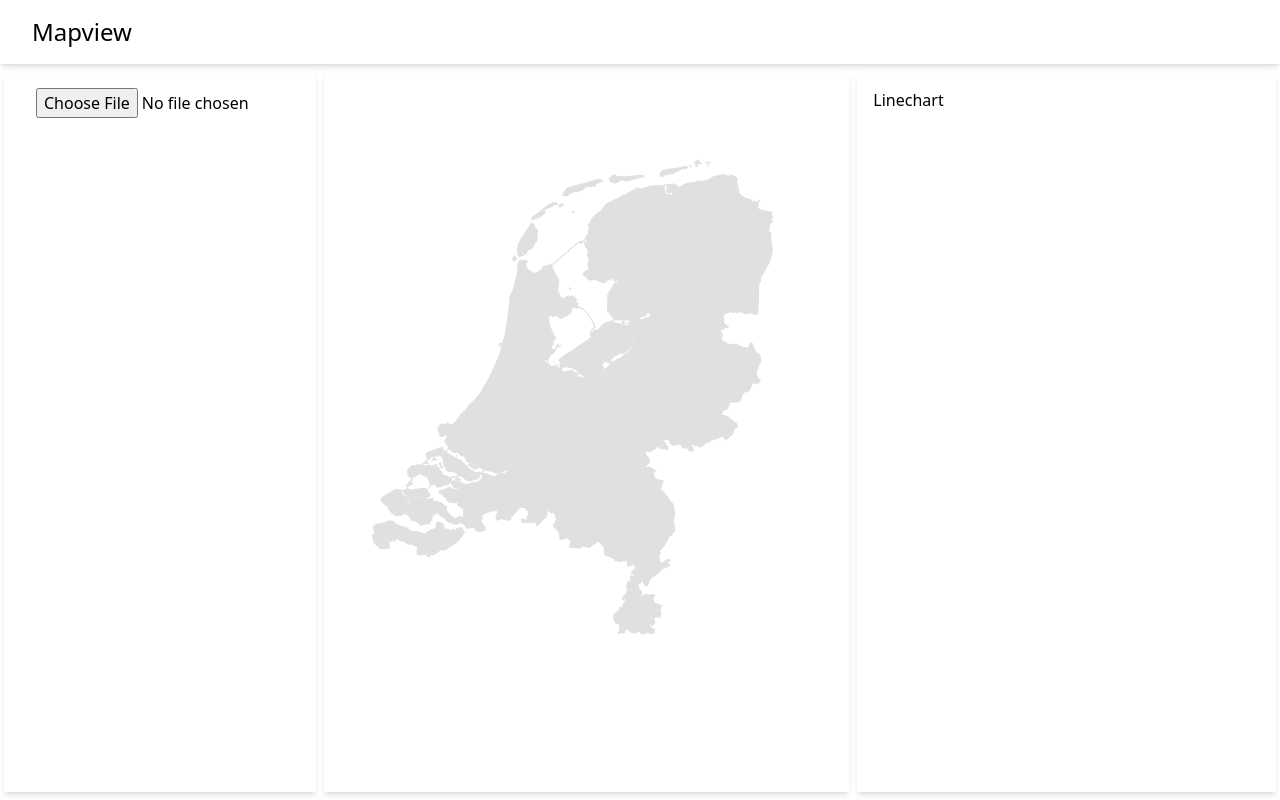
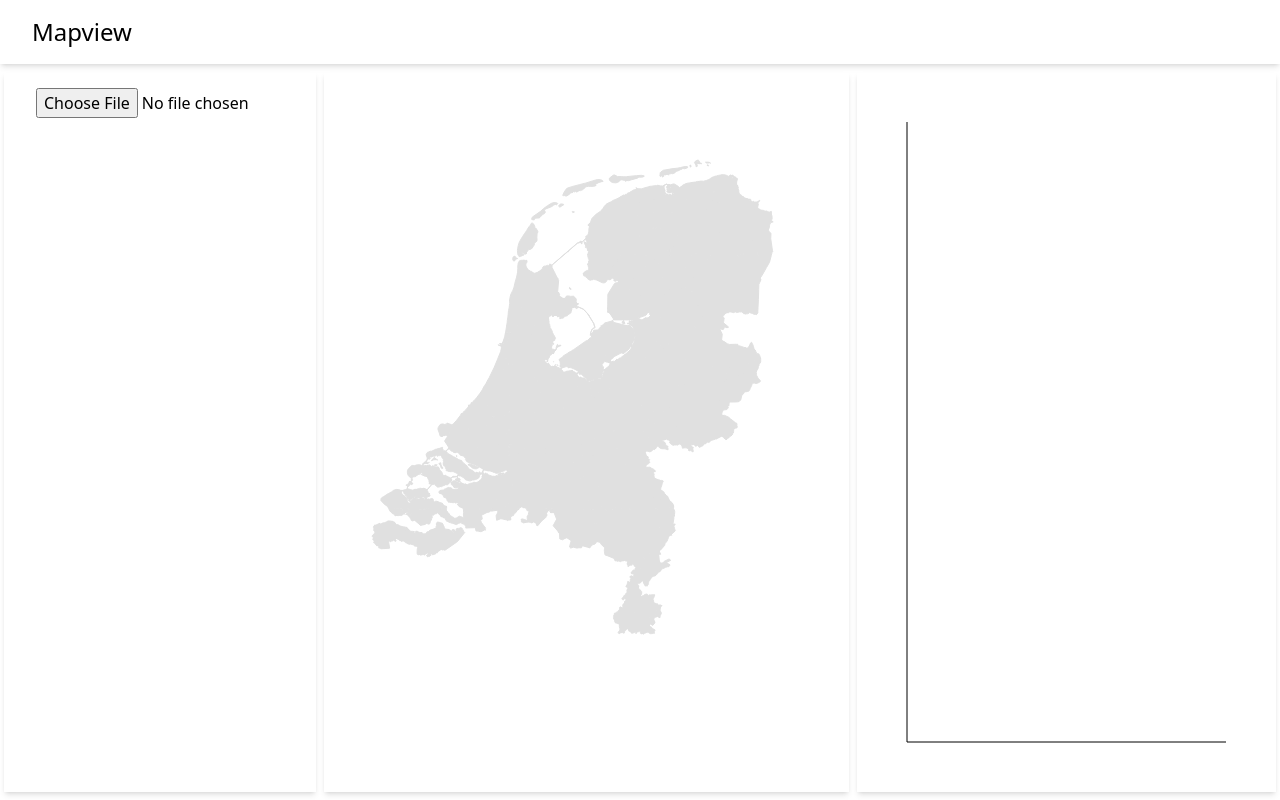
Before and after one commit to chrismostert/Mapview-NL, a Svelte app: page / in a window 1280 px wide. Built offline with nearby package versions, Linux system fonts and the light colour scheme.

Commit message:
Very basic linegraph

```diff
--- a/src/App.svelte
+++ b/src/App.svelte
@@ -2,8 +2,11 @@
   import NetherlandsMap from "./lib/components/NetherlandsMap.svelte";
   import CsvReader from "./lib/components/CsvReader.svelte";
   import VariableSelector from "./lib/components/selectors/VariableSelector.svelte";
+  import LineChart from "./lib/components/LineChart.svelte";
   import { csv_name } from "./lib/store.js";
   import { fade } from "svelte/transition";
+
+  let w_chart, h_chart;
 </script>
 
 <main class="flex flex-col h-screen w-screen">
@@ -24,6 +27,12 @@
       <NetherlandsMap />
     </div>
 
-    <div class="col-span-4 p-4 shadow-md my-2 mx-1">Linechart</div>
+    <div
+      class="col-span-4 shadow-md my-2 mx-1"
+      bind:clientWidth={w_chart}
+      bind:clientHeight={h_chart}
+    >
+      <LineChart width={w_chart} height={h_chart} />
+    </div>
   </div>
 </main>
--- /dev/null
+++ b/src/lib/components/LineChart.svelte
@@ -0,0 +1,93 @@
+<script>
+    import { csv_data, selected_variable } from "../store.js";
+    import { scaleTime, scaleLinear } from "d3-scale";
+    export let width;
+    export let height;
+
+    const padding = {
+        top: 50,
+        left: 50,
+        right: 50,
+        bottom: 50,
+    };
+
+    let scale_x = scaleTime();
+    let scale_y = scaleLinear();
+
+    let min_x, min_y, max_x, max_y;
+    let plot_data;
+
+    function update_data(selected_variable) {
+        let filtered_data = $csv_data?.filter(
+            (d) => d.name === selected_variable
+        );
+
+        let xvals = filtered_data?.map((d) => d.date);
+        let yvals = filtered_data?.map((d) => d.value);
+
+        if (xvals && yvals) {
+            min_x = Math.min(...xvals);
+            min_y = Math.min(...yvals);
+            max_x = Math.max(...xvals);
+            max_y = Math.max(...yvals);
+        }
+
+        scale_x
+            .domain([min_x, max_x])
+            .range([padding.left, width - padding.right]);
+        scale_y
+            .domain([0, max_y])
+            .range([height - padding.bottom, padding.top]);
+
+        let plot_data_dict = {};
+
+        for (let idx in filtered_data) {
+            let { stat_code, date, value } = filtered_data[idx];
+
+            if (!plot_data_dict[stat_code])
+                plot_data_dict[stat_code] = {
+                    stat_code: stat_code,
+                    points: [],
+                };
+
+            plot_data_dict[stat_code].points.push(
+                `${scale_x(date)},${scale_y(value)}`
+            );
+        }
+
+        for (let stat_code in plot_data_dict) {
+            plot_data_dict[stat_code].points =
+                plot_data_dict[stat_code].points.join(" ");
+        }
+
+        plot_data = Object.values(plot_data_dict);
+    }
+
+    $: update_data($selected_variable);
+</script>
+
+<svg {width} {height}>
+    <g>
+        <line
+            x1={padding.left}
+            x2={width - padding.right}
+            y1={height - padding.bottom}
+            y2={height - padding.bottom}
+            stroke="black"
+            stroke-width="1"
+        />
+        <line
+            x1={padding.left}
+            x2={padding.left}
+            y1={padding.top}
+            y2={height - padding.bottom}
+            stroke="black"
+            stroke-width="1"
+        />
+    </g>
+    <g>
+        {#each plot_data as line}
+            <polyline points={line.points} fill="none" stroke="black"/>
+        {/each}
+    </g>
+</svg>
--- a/src/lib/components/NetherlandsMap.svelte
+++ b/src/lib/components/NetherlandsMap.svelte
@@ -112,7 +112,7 @@
                             : colors[stat.stat_code] || NONE_COLOR
                     };
                     opacity: ${
-                        !hovered || stat.stat_code === hovered ? 1 : 0.5
+                        !hovered || stat.stat_code === hovered ? 1 : 0.4
                     };
                 `}
                 />
```
